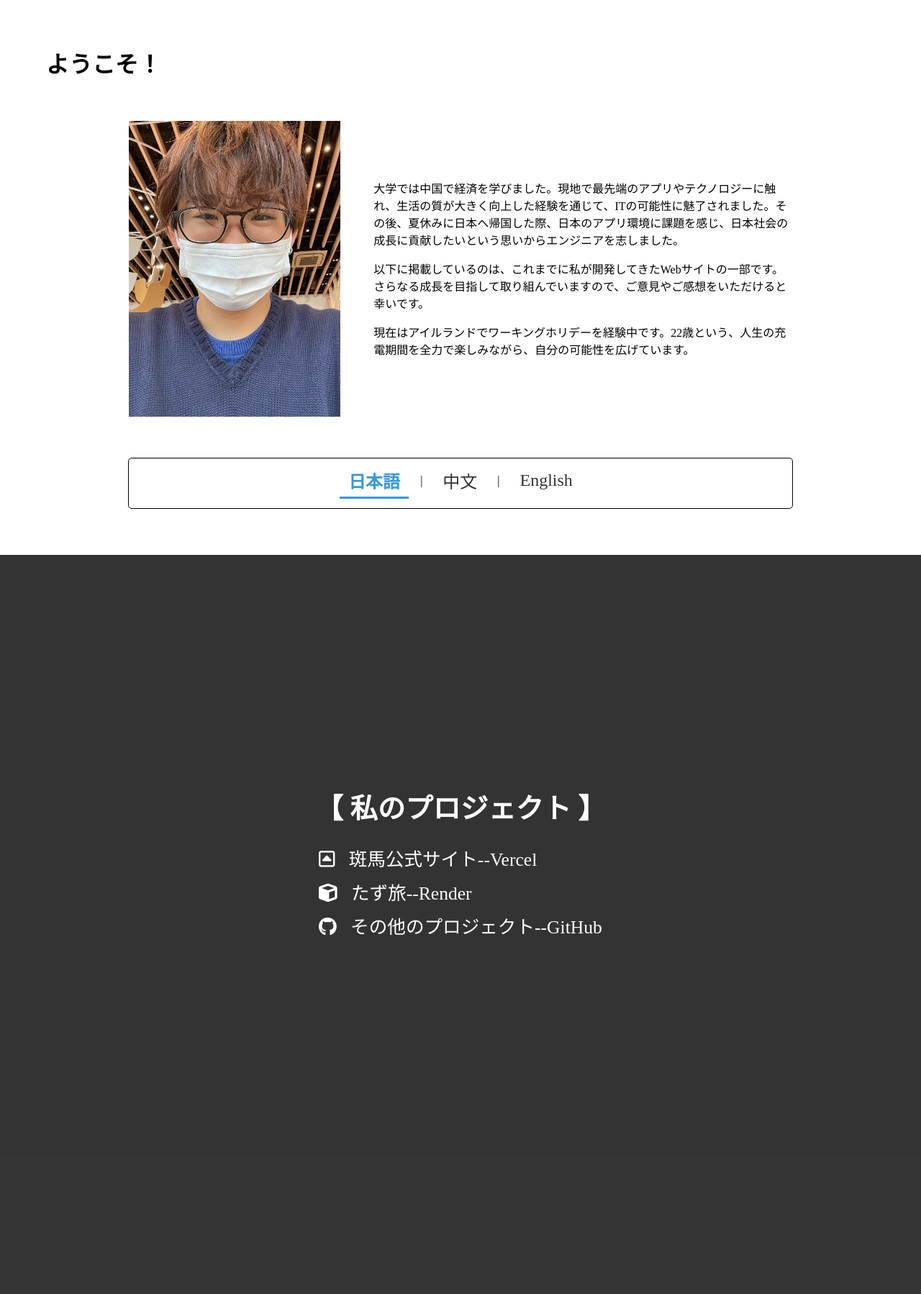
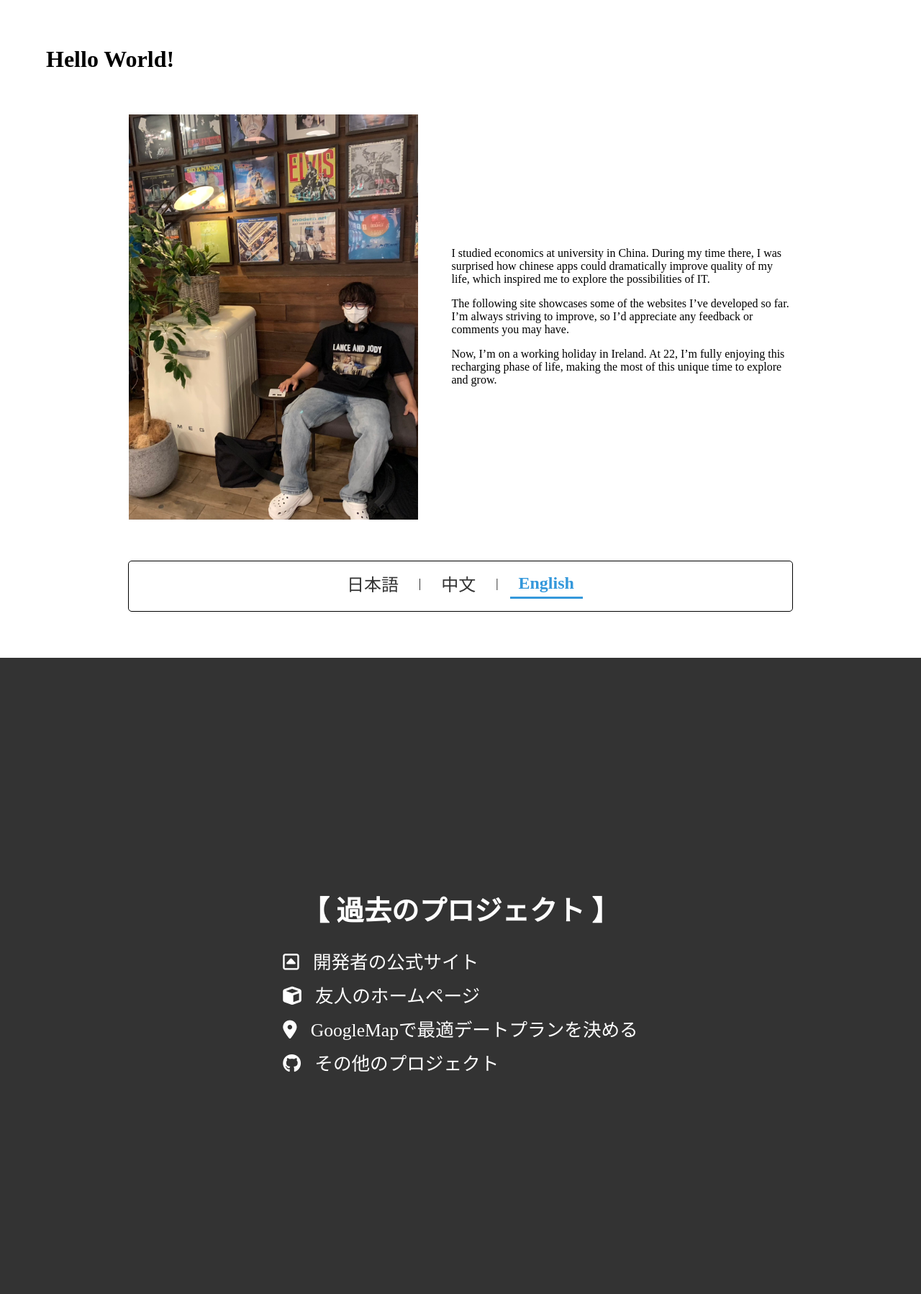
Before and after one commit to banmaJump/multiLanguages_PHP, a PHP site: page / in a window 1280 px wide. Shown: the whole page at 72% size. Before the commit the page ends 1300 px from the top, so only its background shows below. Run offline with PHP 8.4, Linux system fonts and the light colour scheme; some libraries are stand-ins or nearby versions.

Commit message:
細微な修正①

```diff
--- a/public/css/styles.css
+++ b/public/css/styles.css
@@ -1,3 +1,8 @@
+::selection {
+    background: #ffb3b3;
+    color: #000;
+}
+
 body {
     margin: 0;
     background-color: white;
@@ -133,6 +138,10 @@ body {
     display: block;
 }
 
+.homePages li a:hover {
+    color: coral;
+}
+
 
 /*/ レスポンシブ対応////////////////////////////////////////////////////////////////////////*/
 
--- a/public/index.php
+++ b/public/index.php
@@ -1,11 +1,15 @@
 <?php
-// lang-data.php の読み込み
 include 'lang-data.php';
 
-// 言語パラメータを取得（デフォルトは日本語）
-$lang = isset($_GET['lang']) && array_key_exists($_GET['lang'], $langData) ? $_GET['lang'] : 'ja';
+// クエリで言語指定がある場合はそれを優先
+if (isset($_GET['lang']) && array_key_exists($_GET['lang'], $langData)) {
+    $lang = $_GET['lang'];
+} else {
+    $browserLang = substr($_SERVER['HTTP_ACCEPT_LANGUAGE'], 0, 2);
 
-// 言語に対応するデータを取得
+    $lang = array_key_exists($browserLang, $langData) ? $browserLang : 'en';
+}
+
 $selectedLangData = $langData[$lang];
 ?>
 
@@ -69,18 +73,21 @@ $selectedLangData = $langData[$lang];
         <!-- メッセージ部分➁ -->
         <div class="footer">
             <div class="foo-h1">
-                <h1>【&nbsp;私のプロジェクト&nbsp;】</h1>
+                <h1>【&nbsp;過去のプロジェクト&nbsp;】</h1>
             </div>
             <div class="homePages">
                 <ul>
                     <li>
-                        <a href="https://official-alpha-weld.vercel.app/" target="_blank" rel="noopener noreferrer"><i class="fa-regular fa-square-caret-up"></i>&nbsp;&nbsp;&nbsp;斑馬公式サイト--Vercel</a>
+                        <a href="https://official-alpha-weld.vercel.app/" target="_blank" rel="noopener noreferrer"><i class="fa-regular fa-square-caret-up"></i>&nbsp;&nbsp;&nbsp;開発者の公式サイト</a>
                     </li>
                     <li>
-                        <a href="https://taz-bones.onrender.com/" target="_blank" rel="noopener noreferrer"><i class="fa-solid fa-cube"></i>&nbsp;&nbsp;&nbsp;たず旅--Render</a>
+                        <a href="https://taz-bones.onrender.com/" target="_blank" rel="noopener noreferrer"><i class="fa-solid fa-cube"></i>&nbsp;&nbsp;&nbsp;友人のホームページ</a>
                     </li>
                     <li>
-                        <a href="https://github.com/banmaJump?tab=repositories" target="_blank" rel="noopener noreferrer"><i class="fa-brands fa-github"></i>&nbsp;&nbsp;&nbsp;その他のプロジェクト--GitHub</a>
+                        <a href="https://tsp-frontend-6I08.onrender.com/" target="_blank" rel="noopener noreferrer"><i class="fa-solid fa-location-dot"></i>&nbsp;&nbsp;&nbsp;GoogleMapで最適デートプランを決める</a>
+                    </li>
+                    <li>
+                        <a href="https://github.com/banmaJump?tab=repositories" target="_blank" rel="noopener noreferrer"><i class="fa-brands fa-github"></i>&nbsp;&nbsp;&nbsp;その他のプロジェクト</a>
                     </li>
                 </ul>
             </div>
--- a/public/lang-data.php
+++ b/public/lang-data.php
@@ -1,11 +1,11 @@
 <?php
 $langData = [
     'ja' => [
-        'title' => 'よちとものインターネット',
+        'title' => 'よしとものインターネット',
         'greeting' => 'ようこそ！',
         'message01' => '大学では中国で経済を学びました。現地で最先端のアプリやテクノロジーに触れ、生活の質が大きく向上した経験を通じて、ITの可能性に魅了されました。その後、夏休みに日本へ帰国した際、日本のアプリ環境に課題を感じ、日本社会の成長に貢献したいという思いからエンジニアを志しました。',
         'message02' => '以下に掲載しているのは、これまでに私が開発してきたWebサイトの一部です。さらなる成長を目指して取り組んでいますので、ご意見やご感想をいただけると幸いです。',
-        'message03' => '現在はアイルランドでワーキングホリデーを経験中です。22歳という、人生の充電期間を全力で楽しみながら、自分の可能性を広げています。',
+        'message03' => '現在はアイルランドでワーキングホリデーをしています。最後の学生時間を全力で楽しみながら、自分の可能性を広げてまいります！',
         'image' => 'images/ja.jpg'
     ],
     'zh' => [
--- a/public/phpinfo.php
+++ /dev/null
@@ -1,3 +0,0 @@
-<?php
-phpinfo();
-?>
```
